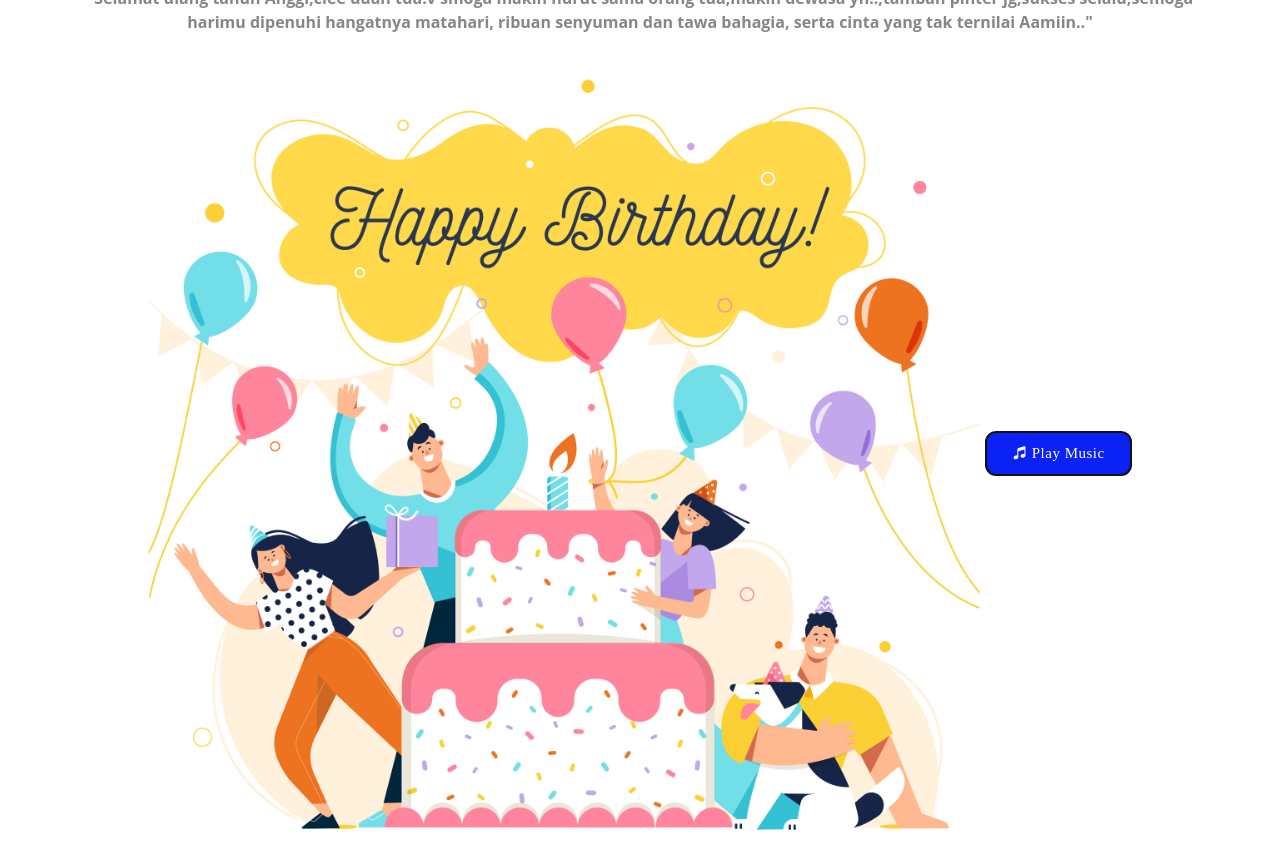
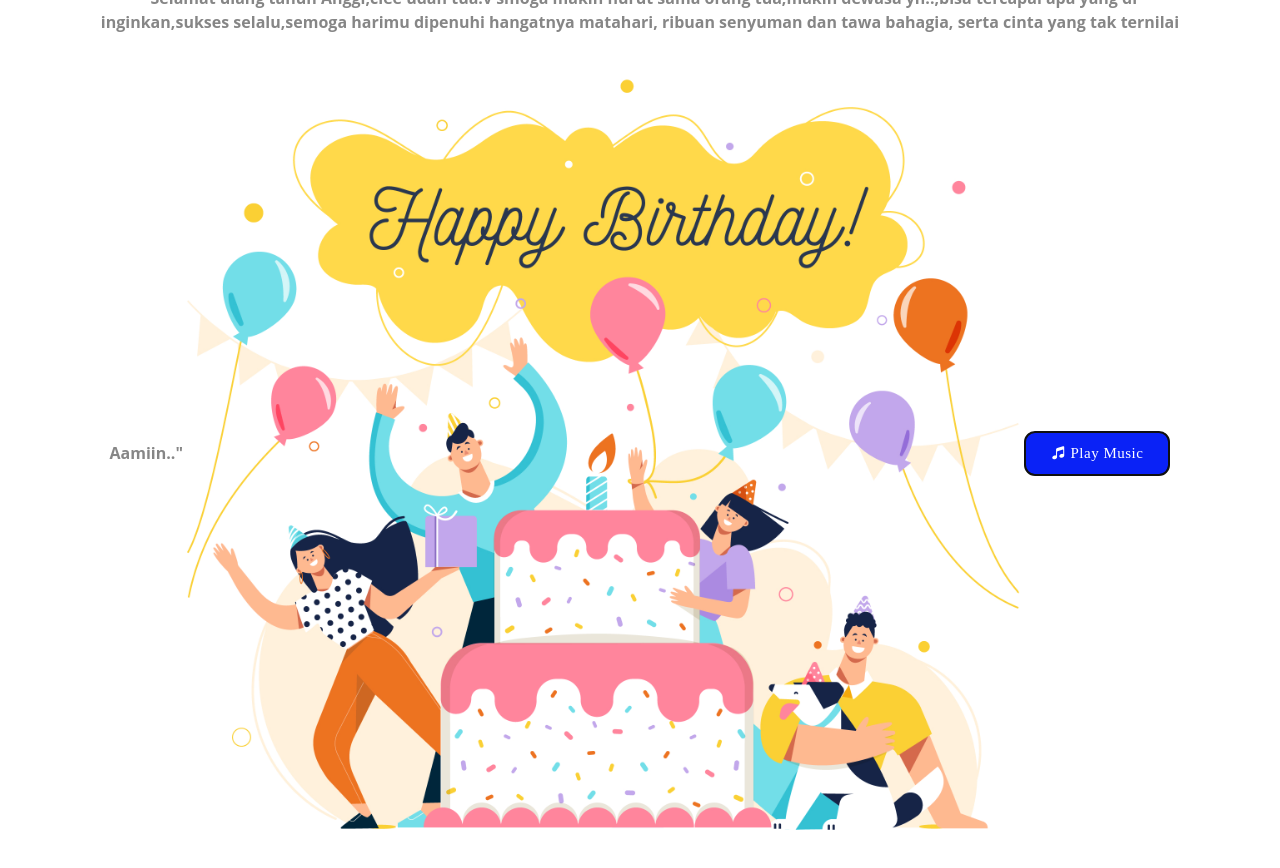
Before and after one commit to Disky03/Disky03.online.github.io, a plain HTML site: page cake.html in a window 1280 px wide. Both pictures are taken after a click on the button "Play Music". Drawn offline with Linux system fonts and the light colour scheme.

Commit message:
update cake.html

```diff
--- a/cake.html
+++ b/cake.html
@@ -33,7 +33,7 @@
 	<section id="hero" class="d-flex align-items-center">
 		<div class="container align-items-center justify-content-center" data-aos="fade-up">
 			<h1>Anggi Nurul Dwi Septiasih</h1>
-			<b class="teks1">"Selamat ulang tahun Anggi,ciee udah tua:v smoga makin nurut sama orang tua,makin dewasa yh..,tambah pinter jg,sukses selalu,semoga harimu dipenuhi hangatnya matahari, ribuan senyuman dan tawa bahagia, serta cinta yang tak ternilai Aamiin.."</b>
+			<b class="teks1">"Selamat ulang tahun Anggi,ciee udah tua:v smoga makin nurut sama orang tua,makin dewasa yh..,bisa tercapai apa yang di inginkan,sukses selalu,semoga harimu dipenuhi hangatnya matahari, ribuan senyuman dan tawa bahagia, serta cinta yang tak ternilai Aamiin.."</b>
 			<img src="cake.jpg" width="75%" class="img-fluid hero-img mt-2" alt="" data-aos="zoom-in" data-aos-delay="100">
 			<button class="get-started-btn" id="music">
 				<i class="icofont-music"> Play Music</i>
```
